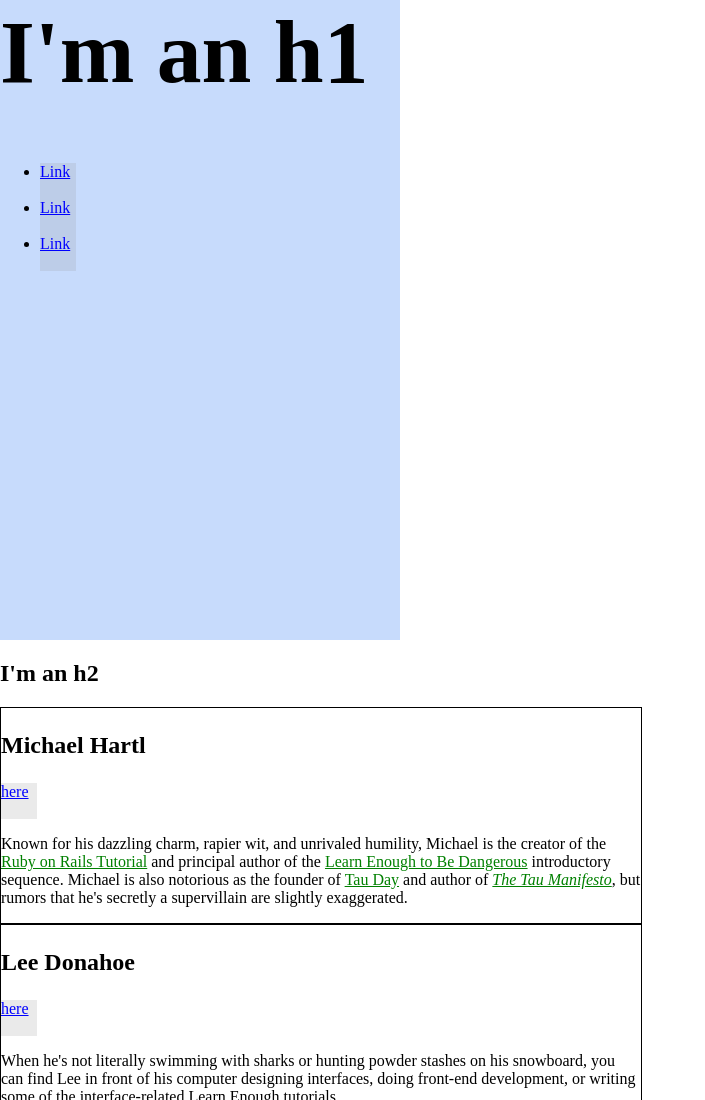
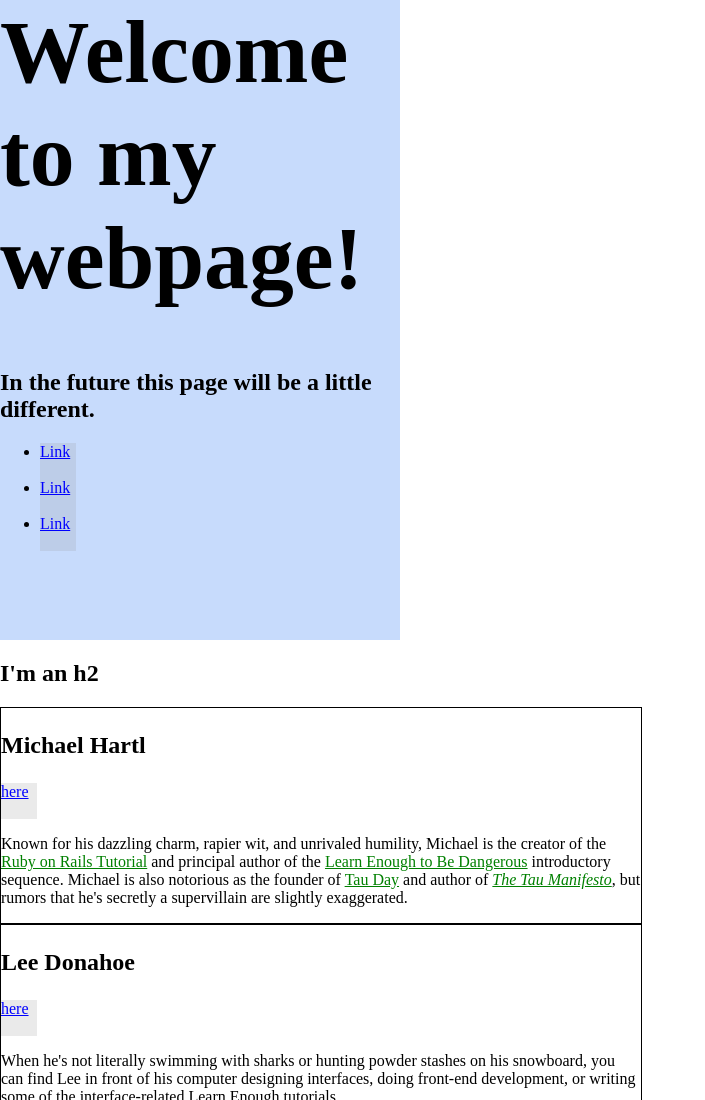
Before and after one commit to VannucciS/vannuccis.github.io, a plain HTML site: page index.html in a window 1280 px wide. Shown: the top 1100 px of the page, without its empty margins (0-705 px from the left). Drawn offline with Linux system fonts and the light colour scheme.

Commit message:
Update index.html

```diff
--- a/index.html
+++ b/index.html
@@ -54,7 +54,8 @@
   </head>
   <body>
     <div class="full-hero hero-home">
-    <h1 >I'm an h1</h1>
+    <h1 >Welcome to my webpage!</h1>
+      <h2>In the future this page will be a little different.</h2>
     <ul>
       <li>
         <a href="https://example.com/1" class="social-link">Link</a>
```
